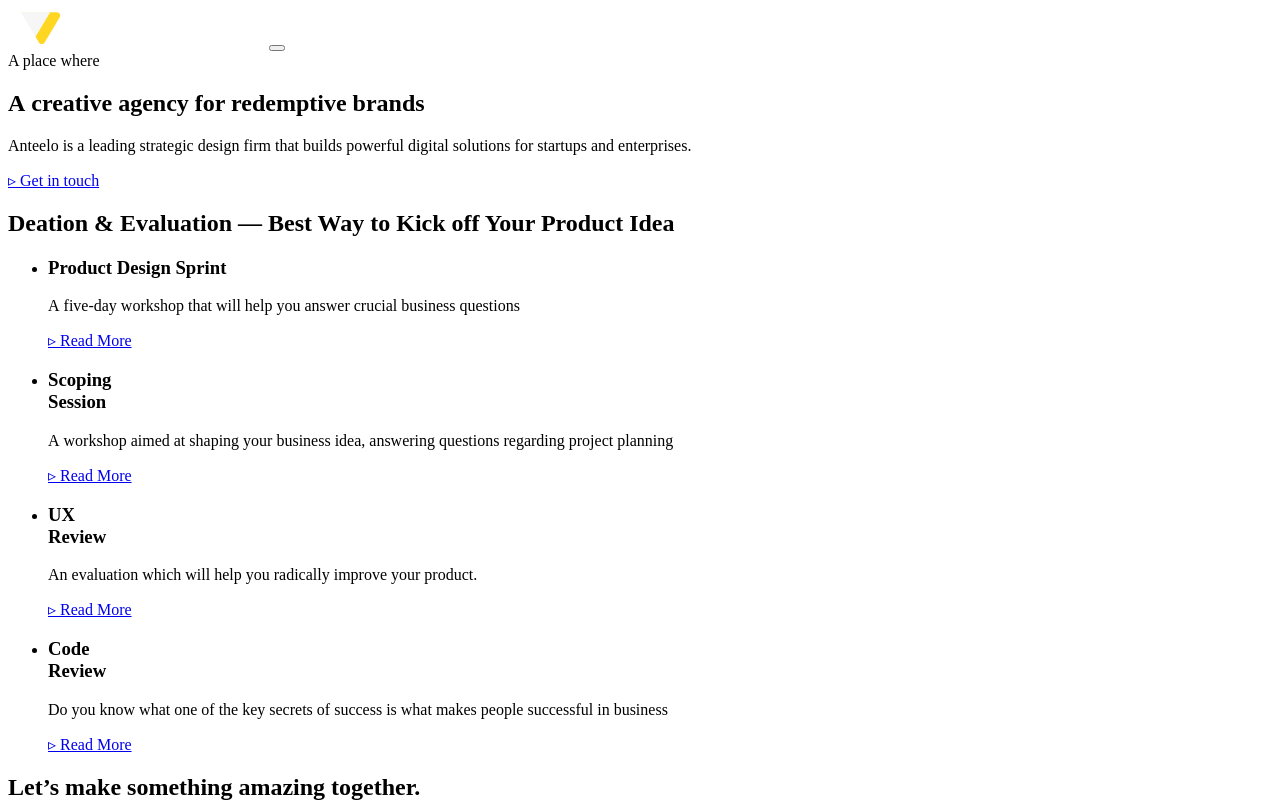
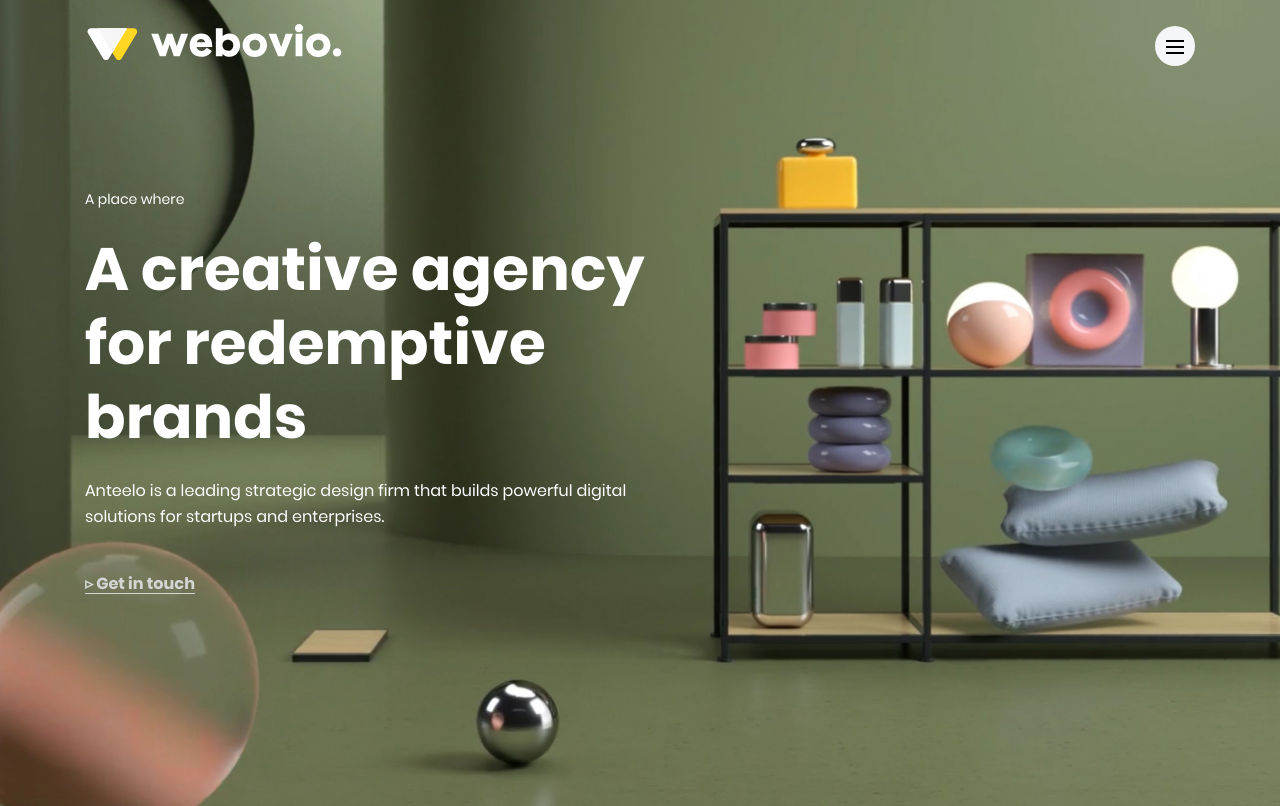
Before and after one commit to 0BeaR0/webovio, a plain HTML site: page index.html in a window 1280 px wide. Shown: the top 806 px of the page. Drawn offline with Linux system fonts and the light colour scheme; files whose address does not match are found by name.

Commit message:
Update index.html

```diff
--- a/index.html
+++ b/index.html
@@ -4,8 +4,8 @@
   <meta charset="UTF-8">
   <meta http-equiv="X-UA-Compatible" content="IE=edge">
   <meta name="viewport" content="width=device-width, initial-scale=1.0">
-  <link rel="stylesheet" href="Css/reset.css/">
-  <link rel="stylesheet" href="Css/main.css/">
+  <link rel="stylesheet" href="Css/reset.css">
+  <link rel="stylesheet" href="Css/main.css">
   <title>webovio</title>
 </head>
 <body>
```
